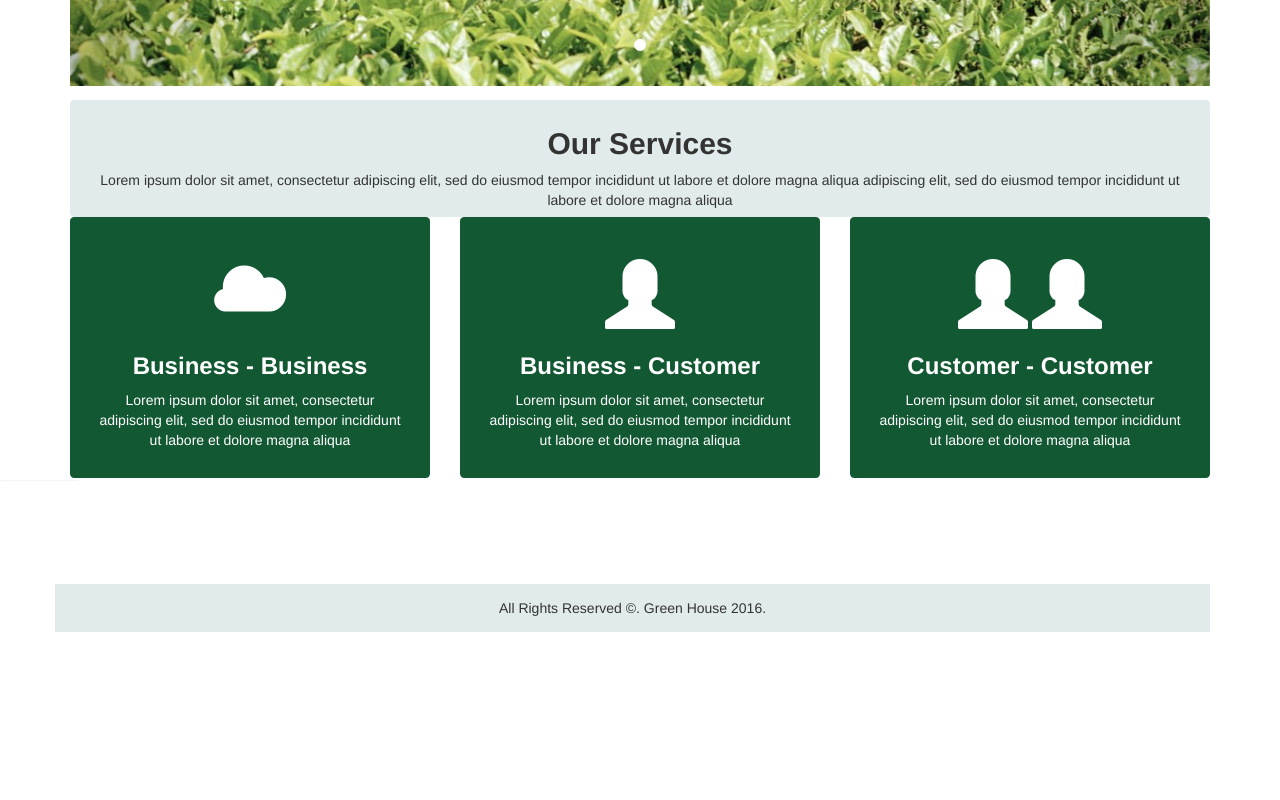
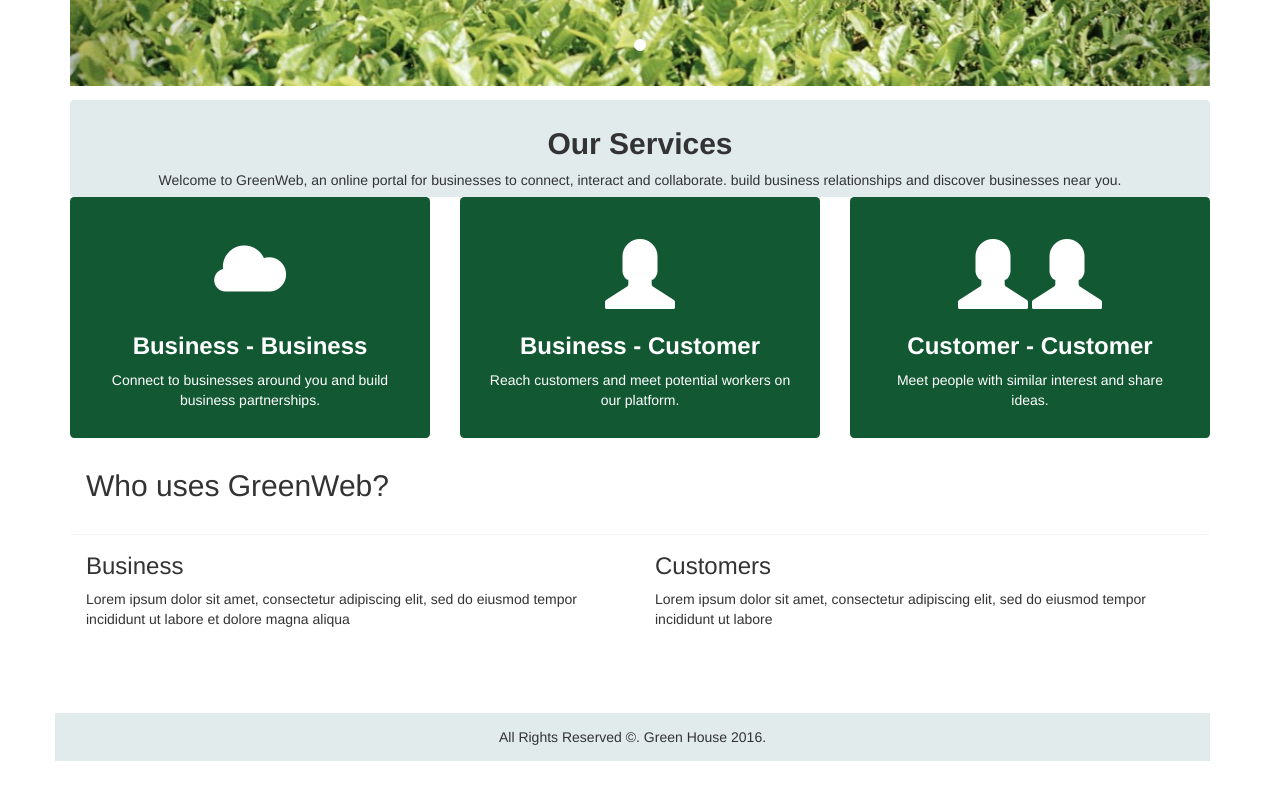
Before and after one commit to zerosoftwere/green_land, a website: page public/index.html in a window 1280 px wide. Shown: the part 684-1484 px from the top of the page. Before the commit the page ends 1414 px from the top, so only its background shows below. Drawn offline with nearby package versions, Linux system fonts and the light colour scheme.

Commit message:
Home page remastered

```diff
--- a/public/index.html
+++ b/public/index.html
@@ -11,7 +11,7 @@
         <nav class="navbar navbar-default">
             <div class="container">
                 <div class="navbar-header">
-                    <a href="index.html" class="navbar-brand">Green House</a>
+                    <a href="index.html" class="navbar-brand">GreenWeb</a>
                     <button class="navbar-toggle" aria-expanded="false" data-toggle="collapse"
                     data-target="#bs-navbar-collapse-1">
                         <span class="sr-only">Toggle Navigation</span>
@@ -72,9 +72,9 @@
         <div class="container">
             <div class="section-title">
                 <h2><strong>Our Services</strong></h2>
-                <div class="">Lorem ipsum dolor sit amet, consectetur adipiscing elit, sed do eiusmod tempor
-                        incididunt ut labore et dolore magna aliqua adipiscing elit, sed do eiusmod tempor
-                        incididunt ut labore et dolore magna aliqua
+                <div class="">Welcome to GreenWeb, an online portal for businesses to connect, interact and collaborate. build
+                    business relationships and discover businesses near you.
+
                 </div>
             </div>
             <div class="row">
@@ -82,16 +82,14 @@
                     <div class="service">
                         <span class="glyphicon glyphicon-cloud" aria-hidden="true"></span>
                         <h3><strong>Business - Business</strong></h3>
-                        Lorem ipsum dolor sit amet, consectetur adipiscing elit, sed do eiusmod tempor
-                        incididunt ut labore et dolore magna aliqua
+                        Connect to businesses around you and build business partnerships.
                     </div>
                 </div>
                 <div class="col-md-4">
                     <div class="service">
                         <span class="glyphicon glyphicon-user" aria-hidden="false"></span>
                         <h3><strong>Business - Customer</strong></h3>
-                        Lorem ipsum dolor sit amet, consectetur adipiscing elit, sed do eiusmod tempor
-                        incididunt ut labore et dolore magna aliqua
+                        Reach customers and meet potential workers on our platform.
                     </div>
                 </div>
                 <div class="col-md-4">
@@ -99,15 +97,29 @@
                         <span class="glyphicon glyphicon-user" aria-hidden="true"></span>
                         <span class="glyphicon glyphicon-user" aria-hidden="true"></span>
                         <h3><strong>Customer - Customer</strong></h3>
-                        Lorem ipsum dolor sit amet, consectetur adipiscing elit, sed do eiusmod tempor
-                        incididunt ut labore et dolore magna aliqua
+                        Meet people with similar interest and share ideas.
                     </div>
                 </div>
             </div>
         </div>
-        <div class="row">
-            <div class="col-md-1 col-offset-1">
-                <div class="panel">
+        <div class="container">
+            <div class="row">
+                <div class="col-md-12">
+                    <div class="panel">
+                        <div class="panel-heading">
+                            <h2>Who uses GreenWeb?<h2>
+                        </div>
+                        <div class="col-md-6">
+                            <h3>Business</h3>
+                            Lorem ipsum dolor sit amet, consectetur adipiscing elit, sed do eiusmod tempor
+                            incididunt ut labore et dolore magna aliqua
+                        </div>
+                        <div class="col-md-6">
+                            <h3>Customers</h3>
+                            Lorem ipsum dolor sit amet, consectetur adipiscing elit, sed do eiusmod tempor
+                            incididunt ut labore
+                        </div>
+                    </div>
                 </div>
             </div>
         </div>
```
Also changed, not shown: public/signin.html (+1 -1 lines), public/signup.html (+1 -1 lines).
